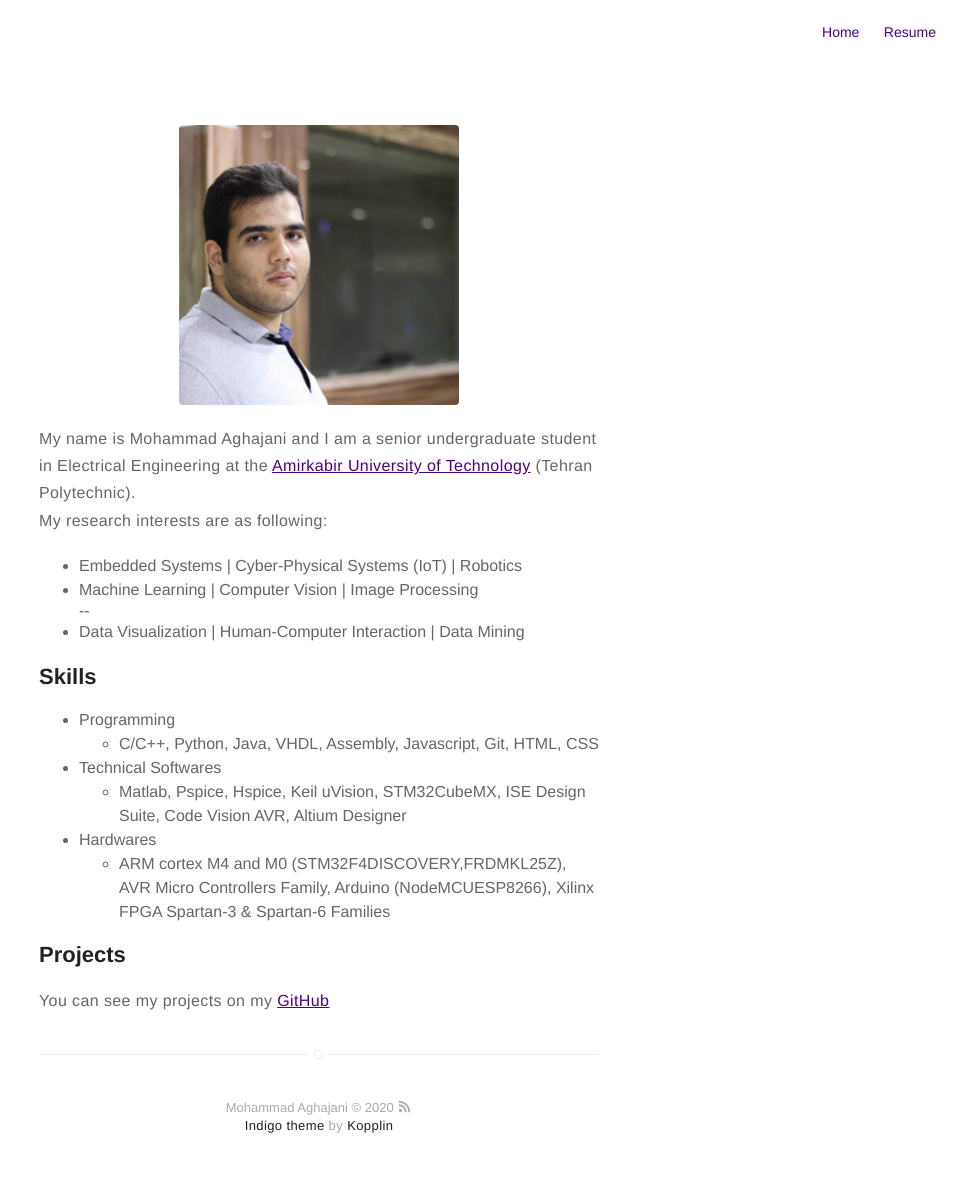
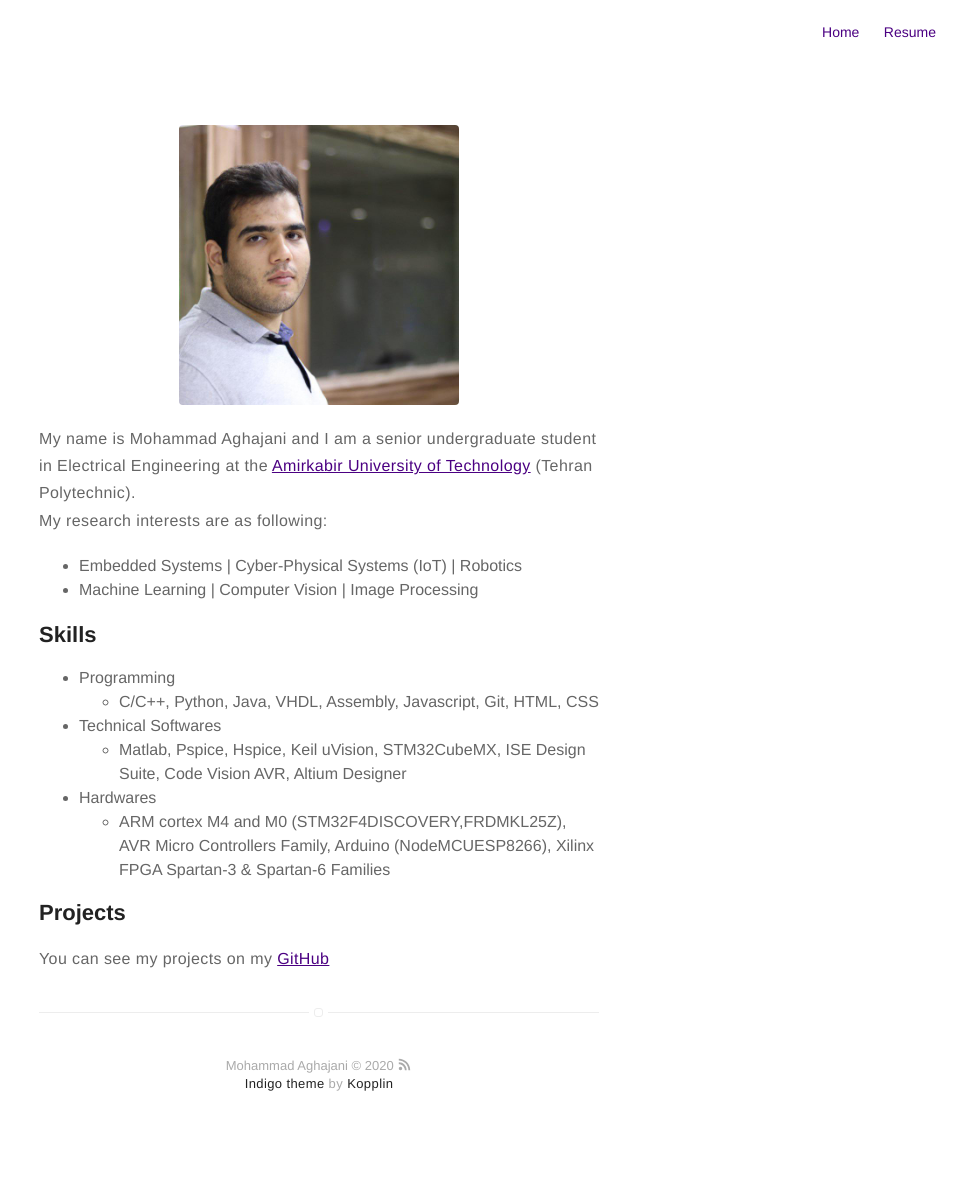
Before and after one commit to Mohammad-Aghajani/Mohammad-Aghajani.github.io, a Jekyll site: the page built from about.md, in a window 1280 px wide. Shown: the whole page, without its empty margins (321-1280 px from the left). Built offline with Jekyll 4.4.1, drawn with Linux system fonts in a browser that asks for light colours; after the commit the page ends 1155 px from its top, so only the background shows below that.

Commit message:
Update about.md

```diff
--- a/about.md
+++ b/about.md
@@ -10,7 +10,7 @@ My research interests are as following:
 <ul class="skill-list">
 	<li> Embedded Systems | Cyber-Physical Systems (IoT) | Robotics </li>
 	<li> Machine Learning | Computer Vision | Image Processing  </li>
-	--<li> Data Visualization | Human-Computer Interaction | Data Mining </li>
+	<!-- <li> Data Visualization | Human-Computer Interaction | Data Mining </li> -->
 </ul>
 </p>
 
```
